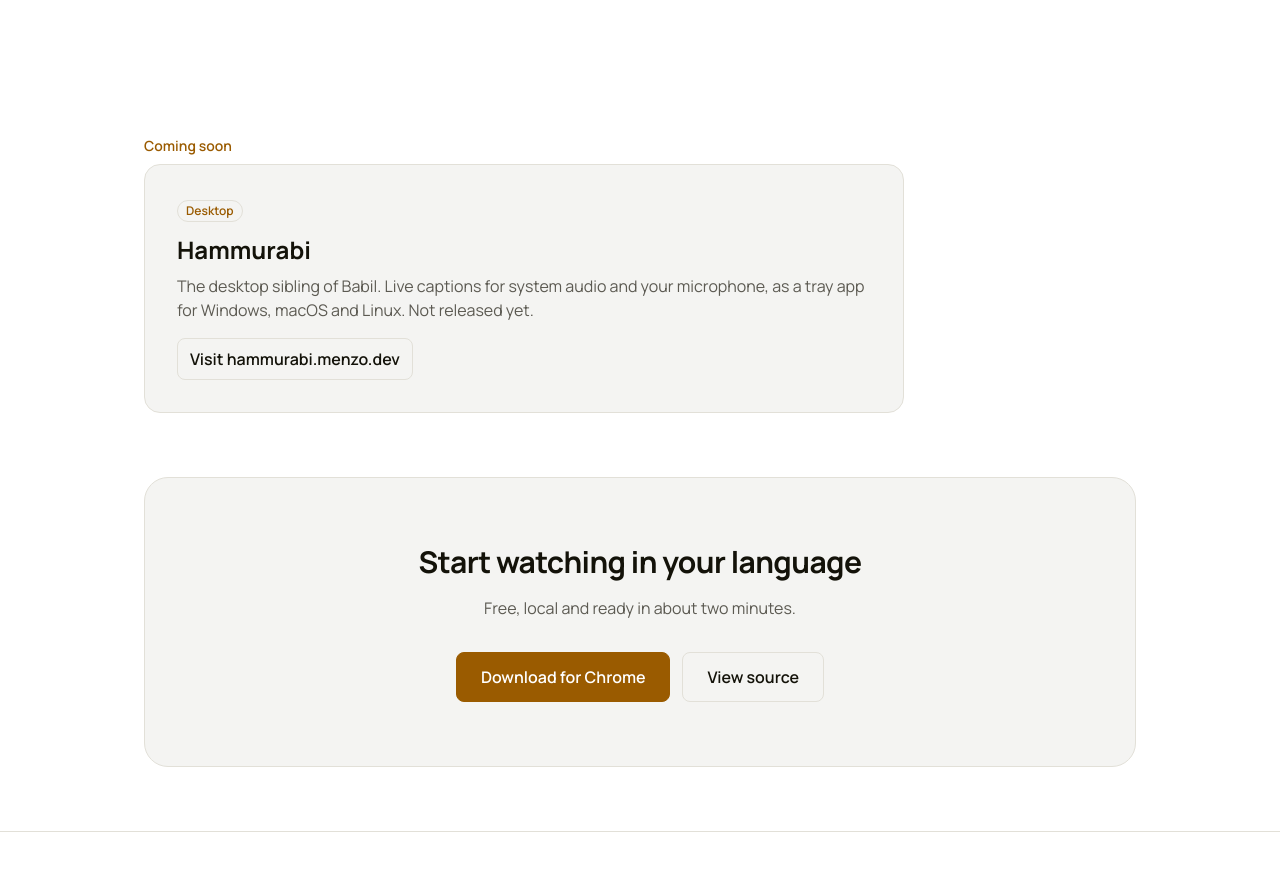
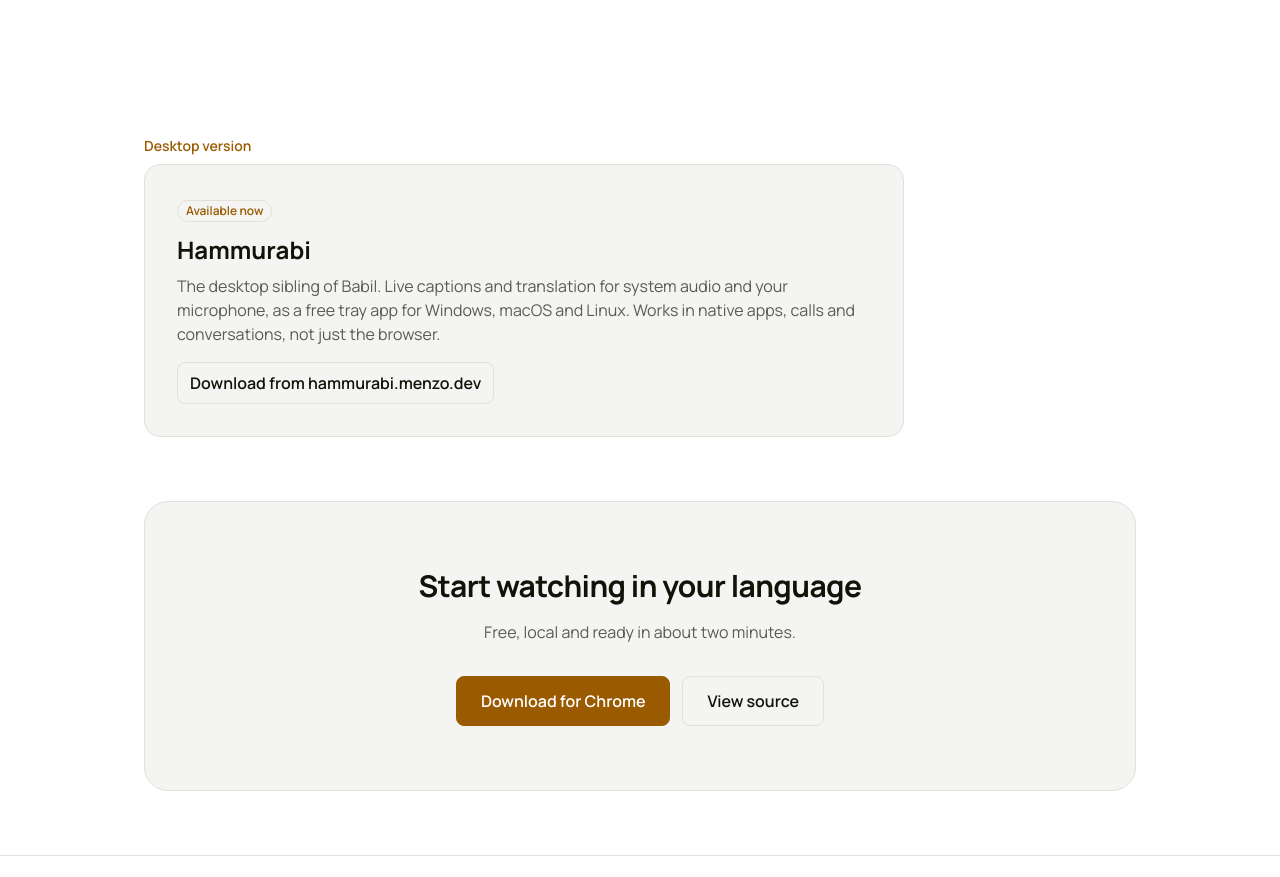
Before and after one commit to canmenzo/babil, a browser extension: page docs/index.html in a window 1280 px wide. Shown: the part 4020-4897 px from the top of the page. Drawn offline with Linux system fonts and the light colour scheme.

Commit message:
Mark Hammurabi as available on the site

```diff
--- a/docs/index.html
+++ b/docs/index.html
@@ -83,8 +83,8 @@
 </section>
 
 <section class="wrap" id="hammurabi">
-<p class="eyebrow rv">Coming soon</p>
-<div class="sibling rv"><span class="tag">Desktop</span><h3>Hammurabi</h3><p>The desktop sibling of Babil. Live captions for system audio and your microphone, as a tray app for Windows, macOS and Linux. Not released yet.</p><a class="btn ghost" href="https://hammurabi.menzo.dev">Visit hammurabi.menzo.dev</a></div>
+<p class="eyebrow rv">Desktop version</p>
+<div class="sibling rv"><span class="tag">Available now</span><h3>Hammurabi</h3><p>The desktop sibling of Babil. Live captions and translation for system audio and your microphone, as a free tray app for Windows, macOS and Linux. Works in native apps, calls and conversations, not just the browser.</p><a class="btn ghost" href="https://hammurabi.menzo.dev">Download from hammurabi.menzo.dev</a></div>
 </section>
 
 <section class="wrap final">
```
